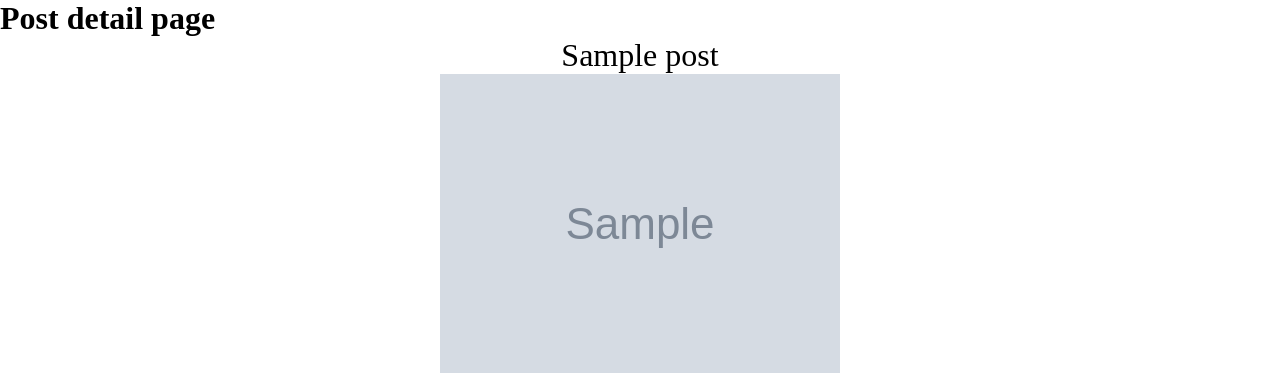
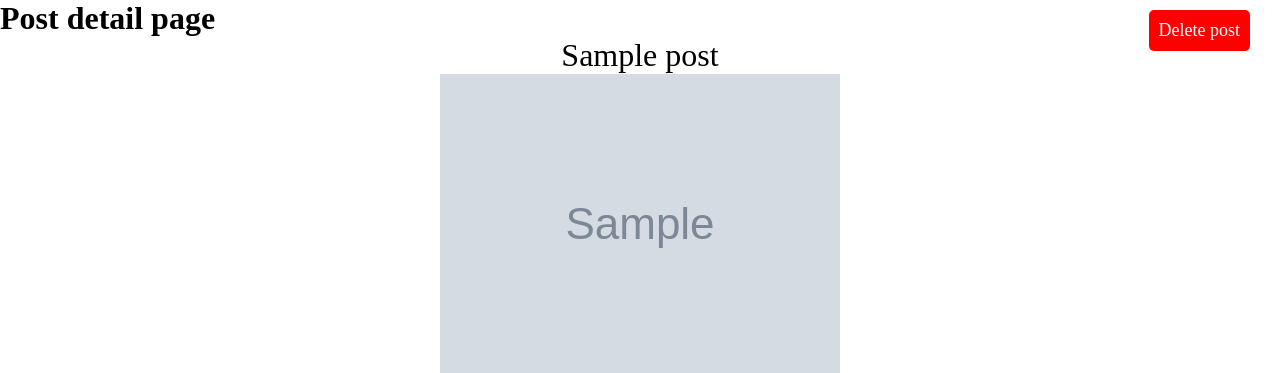
Before and after one commit to dlogushiv/SkillUP_course_Blog, a Django app: page /post_detail/1/ in a window 1280 px wide. Shown: the part 80-453 px from the top of the page. Run offline with Django 3.2, Linux system fonts and the light colour scheme; tables that the repository leaves empty hold one stand-in row (values such as "Sample post"); grey boxes marked "Sample" are stand-in pictures.

Commit message:
Lesson 5.11 - delete post functionality

```diff
--- a/core/urls.py
+++ b/core/urls.py
@@ -12,6 +12,7 @@ urlpatterns = [
     path('about/', views.AboutView.as_view(), name='about_page'),
     path('post_create/', views.PostCreateView.as_view(), name='post_create_page'),
     path('post_detail/<int:id>/', views.PostDetailView.as_view(), name='post_detail_page'),
+    path('post_detail/<int:id>/delete/', views.PostDeleteView.as_view(), name='post_delete_page'),
     path('post_detail/<int:id>/add_comment/', views.CommentCreateView.as_view(), name='add_comment_page'),
 ]
 # if we have not many applications/pages, we can not to use namespases
--- a/core/views.py
+++ b/core/views.py
@@ -1,6 +1,7 @@
 from django.shortcuts import render
 from django.http import HttpResponse
 from django.views.generic import *  # TemplateView, ListView
+from django.urls import reverse_lazy
 from .models import Post, Comment
 from .forms import PostForm, CommentForm
 
@@ -72,8 +73,14 @@ class PostCreateView(CreateView):
     template_name = 'core/post_create.html'
     model = Post
     form_class = PostForm
+    success_url = reverse_lazy('core:home_page')
 
-    success_url = '/'
+
+class PostDeleteView(DeleteView):
+    template_name = 'core/post_delete.html'
+    model = Post
+    pk_url_kwarg = 'id'
+    success_url = reverse_lazy('core:home_page')
 
 
 class CommentCreateView(CreateView):
--- a/static/css/style.css
+++ b/static/css/style.css
@@ -164,3 +164,14 @@ a {
 .post_detail_comments{
     margin-bottom: 40px
 }
+
+.del_post_btn{
+    font-size: 18px;
+    color: white;
+    background-color: red;
+    margin: 10px;
+    padding: 10px;
+    border-radius: 5px;
+    position: absolute;
+    right: 20px;
+}
--- a/templates/core/post_detail.html
+++ b/templates/core/post_detail.html
@@ -5,6 +5,8 @@
 
 {% block content %}
     <div class="post_detail">
+<!--        <button type="submit" action="{% url 'core:post_delete_page' id=post.id %}" class="del_post_btn">Delete post</button>-->
+        <a href="{% url 'core:post_delete_page' id=post.id %}" class="del_post_btn">Delete post</a>
         <h1>Post detail page</h1>
         <div class="post_detail_title">{{ post.title }}</div>
         {% if post.image %}
```
Also changed, not shown: templates/core/post_delete.html (added, +19 -0 lines).
